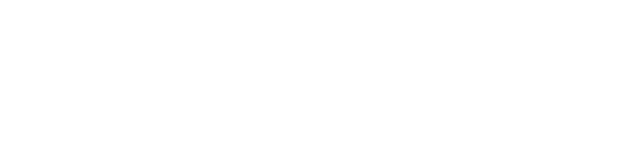
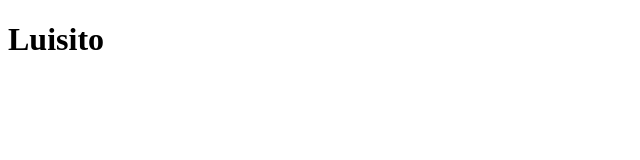
Before and after one commit to charly07Tovar/neryActivity, a plain HTML site: page index.html in a window 1280 px wide. Shown: the whole page, without its empty margins (0-640 px from the left). Drawn offline with Linux system fonts and the light colour scheme.

Commit message:
Actualizacion index v2

```diff
--- a/index.html
+++ b/index.html
@@ -6,6 +6,6 @@
     <title>Ojitos lindos</title>
 </head>
 <body>
-
+    <h1>Luisito</h1>
 </body>
 </html>
```
